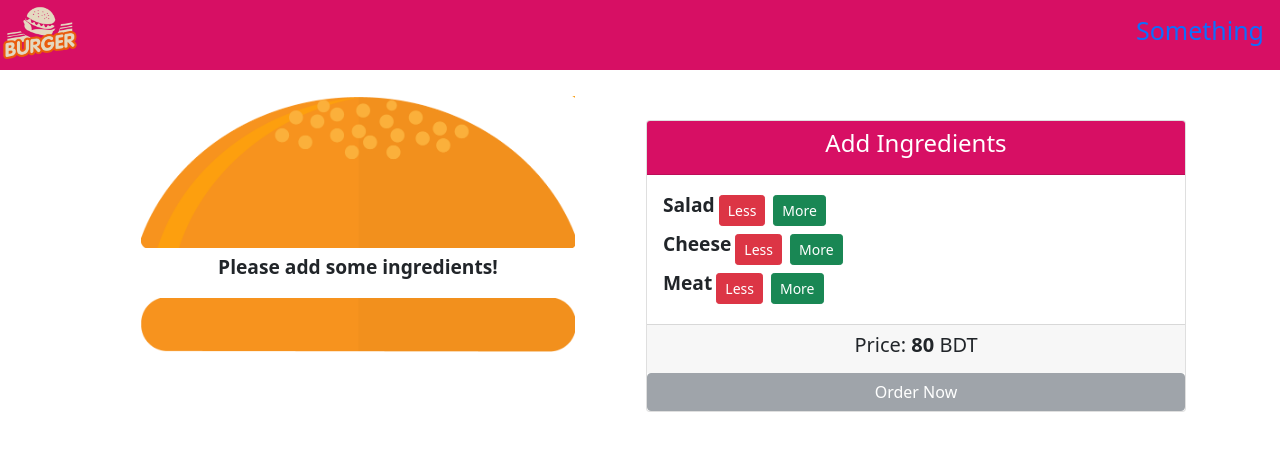
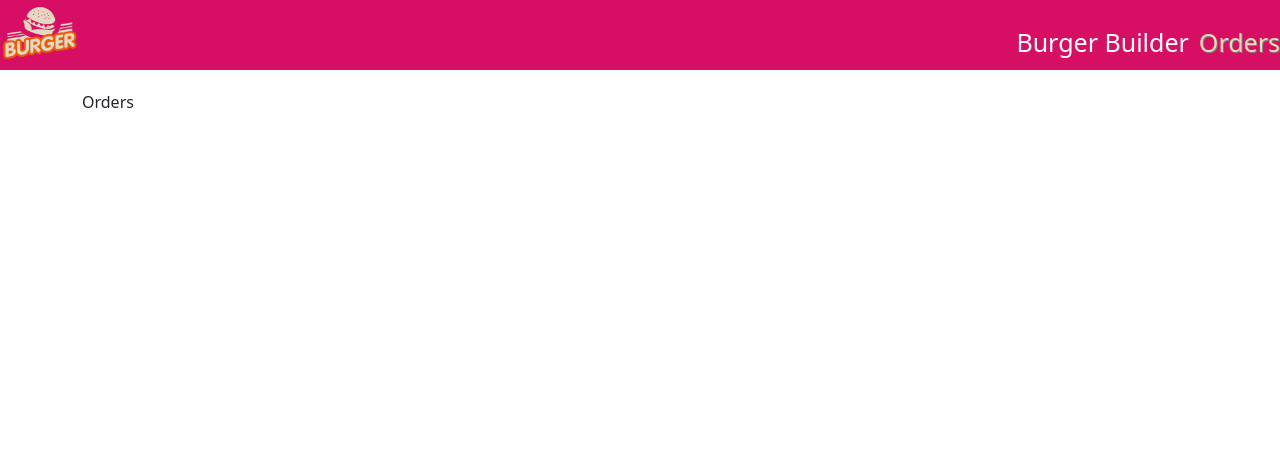
Before and after one commit to sakil-islam/Burger-Builder-Project, a React (Create React App) app: page /orders in a window 1280 px wide. Shown: the top 450 px of the page. Built offline with nearby package versions, Linux system fonts and the light colour scheme.

Commit message:
Adding Router

```diff
--- a/package.json
+++ b/package.json
@@ -11,6 +11,8 @@
     "react": "^17.0.2",
     "react-dom": "^17.0.2",
     "react-popper": "^2.2.5",
+    "react-router": "^5.2.0",
+    "react-router-dom": "^5.2.0",
     "react-scripts": "4.0.3",
     "reactstrap": "^8.9.0",
     "web-vitals": "^1.1.2"
--- a/src/App.js
+++ b/src/App.js
@@ -1,11 +1,15 @@
 import React from 'react';
+import './App.css';
 import Main from './Components/Main';
-import './App.css';
+
+import { BrowserRouter } from 'react-router-dom';
 
 function App() {
   return (
-    <div className="App">
-      <Main />
+    <div>
+      <BrowserRouter>
+        <Main />
+      </BrowserRouter>
     </div>
   );
 }
--- a/src/Components/BurgerBuilder/BurgerBuilder.js
+++ b/src/Components/BurgerBuilder/BurgerBuilder.js
@@ -58,6 +58,10 @@
         })
     }
 
+    handleCheckout = () => {
+        this.props.history.push("/checkout");
+    }
+
     render() {
         return (
             <div>
@@ -78,7 +82,7 @@
                         <Summary ingredients={this.state.ingredients} />
                     </ModalBody>
                     <ModalFooter>
-                        <Button color="success" onClick={this.toggleModal}>Continue to Checkout</Button>
+                        <Button color="success" onClick={this.handleCheckout}>Continue to Checkout</Button>
                         <Button color="secondary" onClick={this.toggleModal}>Cancel</Button>
                     </ModalFooter>
                 </Modal>
--- a/src/Components/BurgerBuilder/Controls/Controls.js
+++ b/src/Components/BurgerBuilder/Controls/Controls.js
@@ -1,4 +1,5 @@
 import React from 'react';
+import './Controls.css';
 import { Card, CardBody, CardFooter, CardHeader, Button } from 'reactstrap';
 
 const controls = [
--- a/src/Components/Header/Header.css
+++ b/src/Components/Header/Header.css
@@ -13,8 +13,15 @@
     color: white;
     font-size: 25px;
     margin-top: -25px;
+    margin-left: 10px;
 }
 
 .NavLink:hover {
     color: wheat;
+    text-decoration: none;
 }
+
+.active {
+    text-shadow: 1px 1px grey;
+    color: wheat;
+}
--- a/src/Components/Header/Header.js
+++ b/src/Components/Header/Header.js
@@ -1,11 +1,11 @@
 import React from 'react';
 import './Header.css';
+import { NavLink } from 'react-router-dom';
 import {
     Navbar,
     NavbarBrand,
     Nav,
     NavItem,
-    NavLink,
 } from 'reactstrap';
 import Logo from '../../assets/logo.png';
 
@@ -21,7 +21,10 @@
                 </NavbarBrand>
                 <Nav className="mr-md-5">
                     <NavItem>
-                        <NavLink href="#" className="NavLink">Something</NavLink>
+                        <NavLink exact to="/" className="NavLink">Burger Builder</NavLink>
+                    </NavItem>
+                    <NavItem>
+                        <NavLink exact to="/orders" className="NavLink">Orders</NavLink>
                     </NavItem>
                 </Nav>
             </Navbar>
--- a/src/Components/Main.js
+++ b/src/Components/Main.js
@@ -1,16 +1,23 @@
 import React from 'react';
+import Header from './Header/Header';
 import BurgerBuilder from './BurgerBuilder/BurgerBuilder';
-import Header from './Header/Header';
+import Orders from './Orders/Orders';
+import Checkout from './Orders/Checkout/Checkout';
+
+import { Route } from 'react-router-dom';
 
 const Main = props => {
     return (
         <div>
             <Header />
             <div className="container">
-                <BurgerBuilder />
+                <Route path="/orders" component={Orders} />
+                <Route path="/checkout" component={Checkout} />
+                <Route path="/" exact component={BurgerBuilder} />
             </div>
         </div>
-    );
+    )
 }
 
+
 export default Main;
--- /dev/null
+++ b/src/Components/Orders/Checkout/Checkout.js
@@ -0,0 +1,11 @@
+import React from 'react';
+
+const Checkout = props => {
+    return (
+        <div>
+            <p>Checkout</p>
+        </div>
+    )
+}
+
+export default Checkout;
--- /dev/null
+++ b/src/Components/Orders/Orders.js
@@ -0,0 +1,11 @@
+import React from 'react';
+
+const Orders = props => {
+    return (
+        <div>
+            <p>Orders</p>
+        </div>
+    )
+}
+
+export default Orders;
```
Also changed, not shown: src/Components/BurgerBuilder/Controls/Controls.css (added), 1 other file (tests, documents, lock files or other folders).
